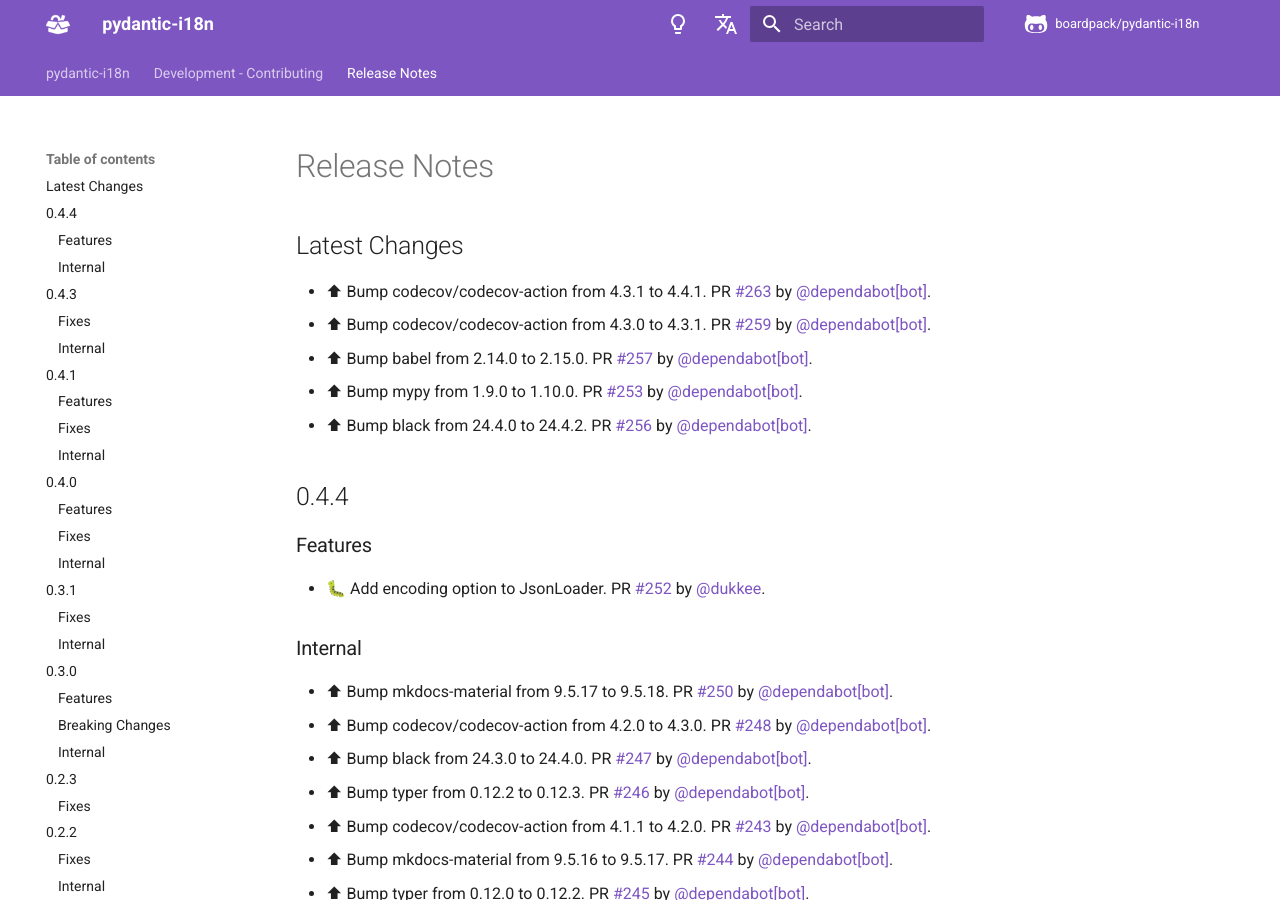
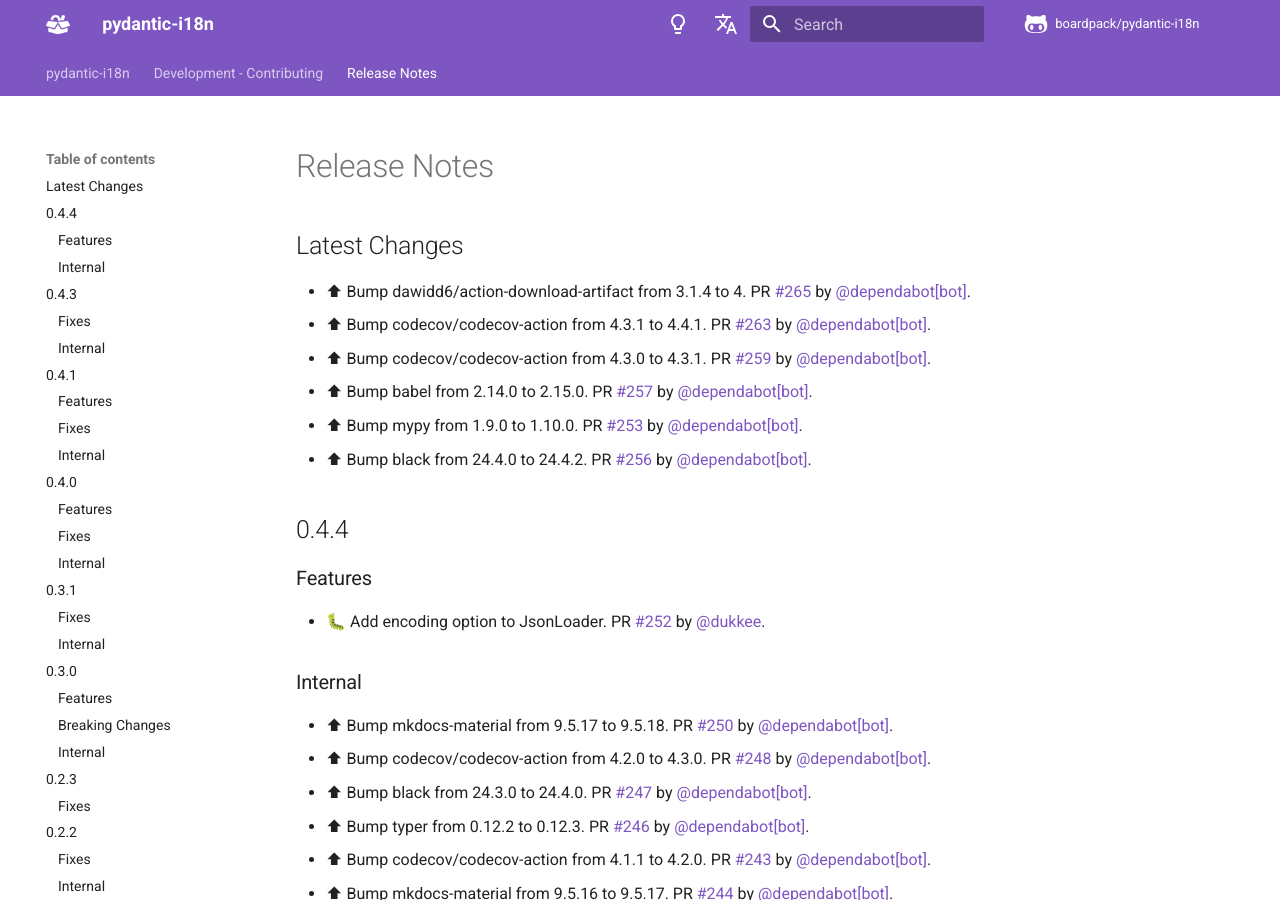
Before and after one commit to boardpack/pydantic-i18n, an MkDocs documentation site: the page built from docs/en/docs/release-notes.md, in a window 1280 px wide and 900 px high. Built offline with MkDocs 1.6.1 and Material for MkDocs 9.7.7, drawn with Linux system fonts in a browser that asks for light colours; comment, search, counter and statistics services are not loaded.

Commit message:
📝 Update release notes

```diff
--- a/docs/en/docs/release-notes.md
+++ b/docs/en/docs/release-notes.md
@@ -2,6 +2,7 @@
 
 ## Latest Changes
 
+* ⬆ Bump dawidd6/action-download-artifact from 3.1.4 to 4. PR [#265](https://github.com/boardpack/pydantic-i18n/pull/265) by [@dependabot[bot]](https://github.com/apps/dependabot).
 * ⬆ Bump codecov/codecov-action from 4.3.1 to 4.4.1. PR [#263](https://github.com/boardpack/pydantic-i18n/pull/263) by [@dependabot[bot]](https://github.com/apps/dependabot).
 * ⬆ Bump codecov/codecov-action from 4.3.0 to 4.3.1. PR [#259](https://github.com/boardpack/pydantic-i18n/pull/259) by [@dependabot[bot]](https://github.com/apps/dependabot).
 * ⬆ Bump babel from 2.14.0 to 2.15.0. PR [#257](https://github.com/boardpack/pydantic-i18n/pull/257) by [@dependabot[bot]](https://github.com/apps/dependabot).
```
